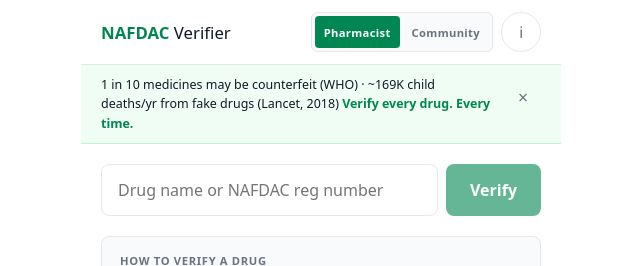
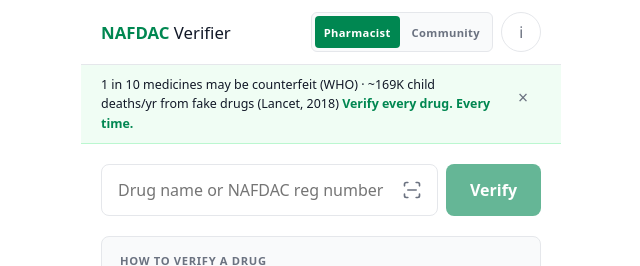
Before and after one commit to stephen-oso/nafdac-verifier, a React (Vite) app in the folder frontend/: page / in a window 1280 px wide. Shown: the top 266 px of the page, without its empty margins (319-959 px from the left). Built offline with nearby package versions, Linux system fonts and the light colour scheme; no server answers.

Commit message:
feat: wire barcode scanner into search input

```diff
--- a/frontend/src/components/SearchInput.jsx
+++ b/frontend/src/components/SearchInput.jsx
@@ -1,9 +1,24 @@
 import { useState, useEffect, useRef, useCallback } from 'react'
 import { searchDrugs } from '../api'
 import TypeaheadDropdown from './TypeaheadDropdown'
+import BarcodeScanner from './BarcodeScanner'
+import { useBarcodeScanner } from '../hooks/useBarcodeScanner'
 
 const DEBOUNCE_MS = 300
 const MIN_CHARS = 3
+
+function ScanIcon() {
+  return (
+    <svg width="20" height="20" viewBox="0 0 24 24" fill="none" stroke="currentColor"
+      strokeWidth="2" strokeLinecap="round" strokeLinejoin="round" aria-hidden="true">
+      <path d="M3 7V5a2 2 0 0 1 2-2h2" />
+      <path d="M17 3h2a2 2 0 0 1 2 2v2" />
+      <path d="M21 17v2a2 2 0 0 1-2 2h-2" />
+      <path d="M7 21H5a2 2 0 0 1-2-2v-2" />
+      <line x1="7" y1="12" x2="17" y2="12" />
+    </svg>
+  )
+}
 
 export default function SearchInput({ onVerify, loading, mode }) {
   const [query, setQuery] = useState('')
@@ -11,6 +26,8 @@
   const [showSuggestions, setShowSuggestions] = useState(false)
   const debounceRef = useRef(null)
   const wrapperRef = useRef(null)
+  const inputRef = useRef(null)
+  const { isOpen, error, open, close, startDecoding } = useBarcodeScanner()
 
   const fetchSuggestions = useCallback(async (q) => {
     if (q.length < MIN_CHARS) { setSuggestions([]); return }
@@ -51,11 +68,27 @@
     onVerify(query.trim())
   }
 
+  function handleDecode(text) {
+    setQuery(text)
+    setTimeout(() => inputRef.current?.focus(), 50)
+  }
+
   return (
+    <>
+      {isOpen && (
+        <BarcodeScanner
+          startDecoding={startDecoding}
+          error={error}
+          onDecode={handleDecode}
+          onClose={close}
+        />
+      )}
+
       <form onSubmit={handleSubmit} style={{ width: '100%' }}>
         <div ref={wrapperRef} style={{ position: 'relative', display: 'flex', gap: 8 }}>
           <div style={{ position: 'relative', flex: 1 }}>
             <input
+              ref={inputRef}
               type="text"
               value={query}
               onChange={(e) => setQuery(e.target.value)}
@@ -65,13 +98,36 @@
               style={{
                 width: '100%',
                 height: 52,
-              padding: '0 16px',
+                padding: '0 48px 0 16px',
                 fontSize: '1rem',
                 border: '1.5px solid var(--border)',
                 borderRadius: 'var(--radius)',
                 outline: 'none',
+                boxSizing: 'border-box',
               }}
             />
+            <button
+              type="button"
+              onClick={open}
+              aria-label="Scan barcode"
+              style={{
+                position: 'absolute',
+                right: 12,
+                top: '50%',
+                transform: 'translateY(-50%)',
+                background: 'none',
+                border: 'none',
+                padding: 4,
+                cursor: 'pointer',
+                color: 'var(--text-muted)',
+                display: 'flex',
+                alignItems: 'center',
+                justifyContent: 'center',
+                lineHeight: 0,
+              }}
+            >
+              <ScanIcon />
+            </button>
             <TypeaheadDropdown
               results={suggestions}
               onSelect={handleSelect}
@@ -98,5 +154,6 @@
           </button>
         </div>
       </form>
+    </>
   )
 }
```
Lines whose indentation alone changed are shown as unchanged.
